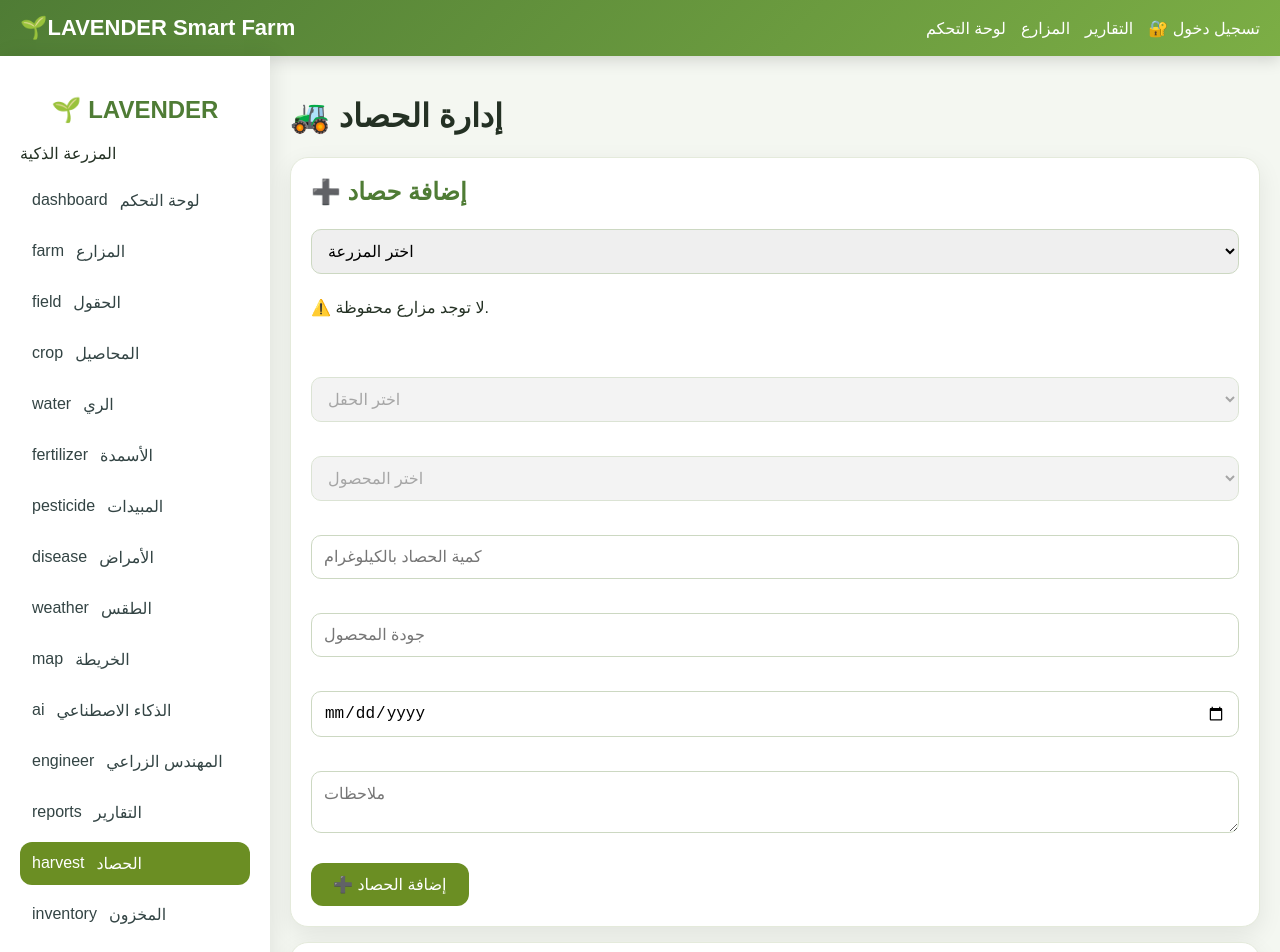
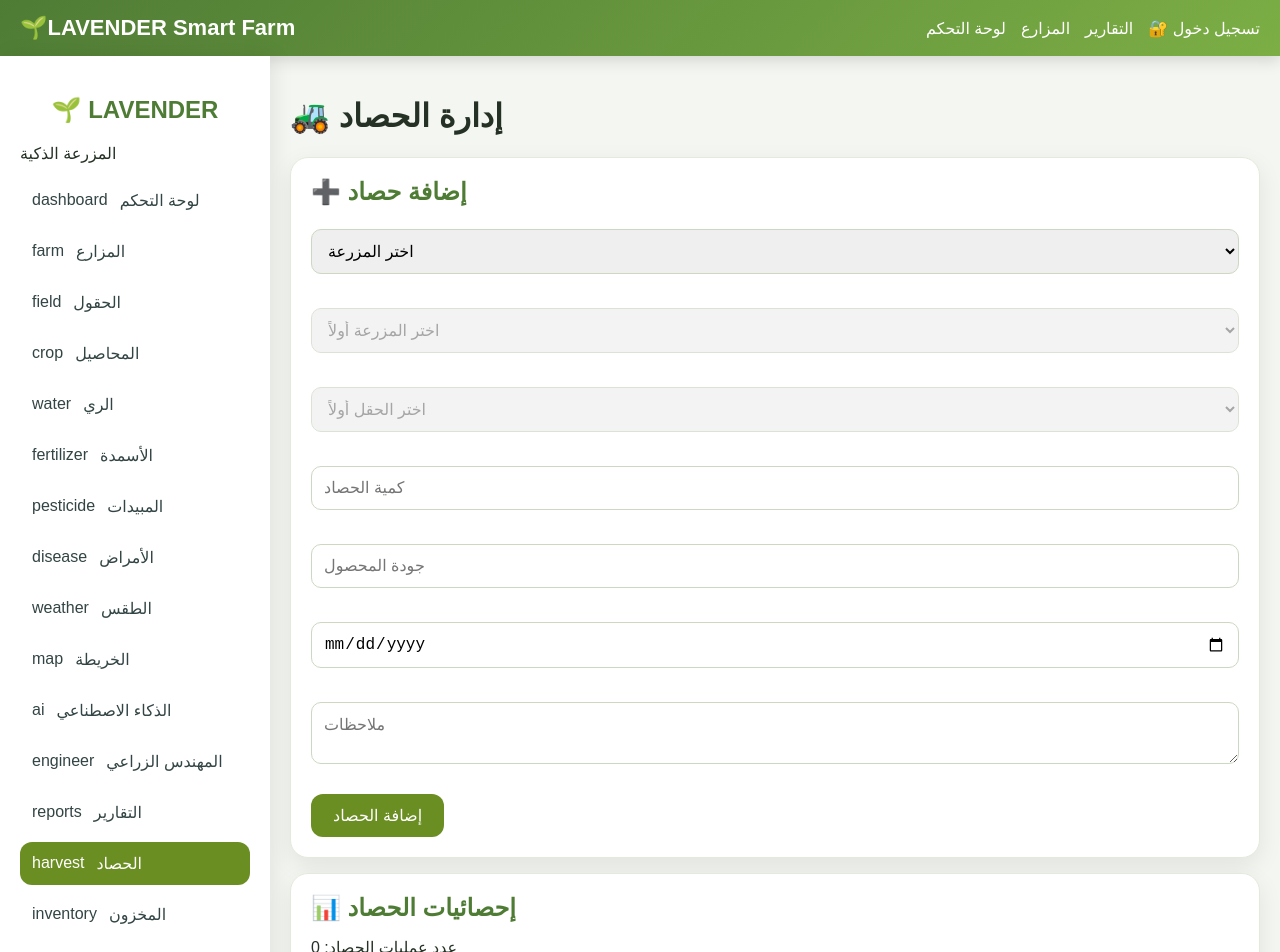
Before and after one commit to hasan776643tt-ops/LAVENDER, a React (Vite) app: page /harvest in a window 1280 px wide. Shown: the top 952 px of the page. Built offline with nearby package versions, Linux system fonts and the light colour scheme.

Commit message:
Update Harvest.jsx

```diff
--- a/src/pages/Harvest.jsx
+++ b/src/pages/Harvest.jsx
@@ -43,7 +43,7 @@ export default function Harvest() {
     useState(null);
 
   const [error, setError] =
-    useState(null);
+    useState("");
 
   const [saving, setSaving] =
     useState(false);
@@ -59,15 +59,22 @@ export default function Harvest() {
       [key]: value,
     }));
 
-    setError(null);
+    setError("");
   };
 
 
-  // =========================
-  // Fields belonging to farm
-  // =========================
+  const availableFarms =
+    useMemo(() => {
 
-  const farmFields = useMemo(() => {
+      return Array.isArray(farms)
+        ? farms
+        : [];
+
+    }, [farms]);
+
+
+  const farmFields =
+    useMemo(() => {
 
       if (!form.farmId) {
         return [];
@@ -75,7 +82,12 @@ export default function Harvest() {
 
       return fields.filter(
         (field) =>
-        String(field.farmId) ===
+          String(
+            field?.farmId ??
+            field?.farm_id ??
+            field?.farm?.id ??
+            ""
+          ) ===
           String(form.farmId)
       );
 
@@ -85,11 +97,8 @@ export default function Harvest() {
     ]);
 
 
-  // =========================
-  // Crops belonging to field
-  // =========================
-
-  const fieldCrops = useMemo(() => {
+  const fieldCrops =
+    useMemo(() => {
 
       if (!form.fieldId) {
         return [];
@@ -97,7 +106,12 @@ export default function Harvest() {
 
       return crops.filter(
         (crop) =>
-        String(crop.fieldId) ===
+          String(
+            crop?.fieldId ??
+            crop?.field_id ??
+            crop?.field?.id ??
+            ""
+          ) ===
           String(form.fieldId)
       );
 
@@ -107,11 +121,8 @@ export default function Harvest() {
     ]);
 
 
-  // =========================
-  // Total Harvest
-  // =========================
-
-  const totalHarvest = useMemo(() => {
+  const totalHarvest =
+    useMemo(() => {
 
       return harvests.reduce(
         (sum, item) =>
@@ -122,18 +133,51 @@ export default function Harvest() {
         0
       );
 
-  }, [
-    harvests,
-  ]);
+    }, [harvests]);
 
 
-  // =========================
-  // Save
-  // =========================
+  const getFarmName = (farmId) => {
+
+    const farm =
+      availableFarms.find(
+        (item) =>
+          String(item?.id) ===
+          String(farmId)
+      );
+
+    return farm?.name || "مزرعة غير معروفة";
+  };
+
+
+  const getFieldName = (fieldId) => {
+
+    const field =
+      fields.find(
+        (item) =>
+          String(item?.id) ===
+          String(fieldId)
+      );
+
+    return field?.name || "حقل غير معروف";
+  };
+
+
+  const getCropName = (cropId) => {
+
+    const crop =
+      crops.find(
+        (item) =>
+          String(item?.id) ===
+          String(cropId)
+      );
+
+    return crop?.name || "محصول غير معروف";
+  };
+
 
   const save = async () => {
 
-    setError(null);
+    setError("");
 
 
     if (!form.farmId) {
@@ -182,16 +226,11 @@ export default function Harvest() {
     if (!harvestActions) {
 
       setError(
-        "تعذر الوصول إلى نظام الحصاد."
+        "إدارة الحصاد غير متاحة."
       );
 
       return;
     }
-
-
-    try {
-
-      setSaving(true);
 
 
     const data = {
@@ -209,15 +248,24 @@ export default function Harvest() {
         Number(form.quantity),
 
       quality:
-          form.quality.trim(),
+        String(
+          form.quality || ""
+        ).trim(),
 
       harvestDate:
         form.harvestDate,
 
       notes:
-          form.notes.trim(),
+        String(
+          form.notes || ""
+        ).trim(),
 
     };
+
+
+    try {
+
+      setSaving(true);
 
 
       if (editId) {
@@ -242,6 +290,7 @@ export default function Harvest() {
 
       setEditId(null);
 
+      setError("");
 
     } catch (err) {
 
@@ -250,12 +299,10 @@ export default function Harvest() {
         err
       );
 
-
       setError(
         err?.message ||
-        "تعذر حفظ بيانات الحصاد."
+        "تعذر حفظ عملية الحصاد."
       );
-
 
     } finally {
 
@@ -266,59 +313,78 @@ export default function Harvest() {
   };
 
 
-  // =========================
-  // Edit
-  // =========================
-
   const edit = (item) => {
-
-    setError(null);
-
 
     setForm({
 
       farmId:
-        item?.farmId ?? "",
+        item?.farmId ??
+        item?.farm_id ??
+        "",
 
       fieldId:
-        item?.fieldId ?? "",
+        item?.fieldId ??
+        item?.field_id ??
+        "",
 
       cropId:
-        item?.cropId ?? "",
+        item?.cropId ??
+        item?.crop_id ??
+        "",
 
       quantity:
-        item?.quantity ?? "",
+        item?.quantity ??
+        "",
 
       quality:
-        item?.quality ?? "",
+        item?.quality ??
+        "",
 
       harvestDate:
-        item?.harvestDate ?? "",
+        item?.harvestDate ??
+        item?.harvest_date ??
+        "",
 
       notes:
-        item?.notes ?? "",
+        item?.notes ??
+        "",
 
     });
 
+    setEditId(
+      item?.id ?? null
+    );
 
-    setEditId(
-      item.id
-    );
+    setError("");
 
   };
 
 
-  // =========================
-  // Delete
-  // =========================
+  const remove = async (id) => {
 
-  const remove = async (id) => {
+    if (!id) {
+      return;
+    }
+
+
+    const confirmed =
+      window.confirm(
+        "هل تريد حذف عملية الحصاد؟"
+      );
+
+
+    if (!confirmed) {
+      return;
+    }
+
 
     try {
 
-      setError(null);
+      setError("");
 
-      await harvestActions.delete(id);
+      await harvestActions.delete(
+        id
+      );
 
     } catch (err) {
 
@@ -337,9 +403,18 @@ export default function Harvest() {
   };
 
 
-  // =========================
-  // UI
-  // =========================
+  const cancelEdit = () => {
+
+    setForm({
+      ...initialForm,
+    });
+
+    setEditId(null);
+
+    setError("");
+
+  };
+
 
   return (
 
@@ -362,9 +437,11 @@ export default function Harvest() {
 
           <div
             style={{
-              marginBottom: "1rem",
-              padding: "0.75rem",
-              borderRadius: "8px",
+              padding: "10px",
+              marginBottom: "15px",
+              borderRadius: "6px",
+              background: "#ffe5e5",
+              color: "#b00020",
             }}
           >
 
@@ -375,14 +452,8 @@ export default function Harvest() {
         )}
 
 
-        {/* =========================
-            Farm
-        ========================= */}
-
         <select
-
           value={form.farmId}
-
           onChange={(e) => {
 
             const farmId =
@@ -400,10 +471,9 @@ export default function Harvest() {
 
             }));
 
-            setError(null);
+            setError("");
 
           }}
-
         >
 
           <option value="">
@@ -411,7 +481,7 @@ export default function Harvest() {
           </option>
 
 
-          {farms.map(
+          {availableFarms.map(
             (farm) => (
 
               <option
@@ -429,27 +499,12 @@ export default function Harvest() {
         </select>
 
 
-        {farms.length === 0 && (
-
-          <p>
-            ⚠️ لا توجد مزارع محفوظة.
-          </p>
-
-        )}
-
-
         <br />
         <br />
 
 
-        {/* =========================
-            Field
-        ========================= */}
-
         <select
-
           value={form.fieldId}
-
           onChange={(e) => {
 
             const fieldId =
@@ -465,18 +520,23 @@ export default function Harvest() {
 
             }));
 
-            setError(null);
+            setError("");
 
           }}
-
           disabled={
-            !form.farmId
+            !form.farmId ||
+            farmFields.length === 0
           }
-
         >
 
           <option value="">
-            اختر الحقل
+            {
+              !form.farmId
+                ? "اختر المزرعة أولاً"
+                : farmFields.length === 0
+                  ? "لا توجد حقول لهذه المزرعة"
+                  : "اختر الحقل"
+            }
           </option>
 
 
@@ -498,43 +558,32 @@ export default function Harvest() {
         </select>
 
 
-        {form.farmId &&
-          farmFields.length === 0 && (
-
-            <p>
-              ⚠️ لا توجد حقول مرتبطة بهذه المزرعة.
-            </p>
-
-          )}
-
-
         <br />
         <br />
 
 
-        {/* =========================
-            Crop
-        ========================= */}
-
         <select
-
           value={form.cropId}
-
           onChange={(e) =>
             updateForm(
               "cropId",
               e.target.value
             )
           }
-
           disabled={
-            !form.fieldId
+            !form.fieldId ||
+            fieldCrops.length === 0
           }
-
         >
 
           <option value="">
-            اختر المحصول
+            {
+              !form.fieldId
+                ? "اختر الحقل أولاً"
+                : fieldCrops.length === 0
+                  ? "لا توجد محاصيل لهذا الحقل"
+                  : "اختر المحصول"
+            }
           </option>
 
 
@@ -556,43 +605,22 @@ export default function Harvest() {
         </select>
 
 
-        {form.fieldId &&
-          fieldCrops.length === 0 && (
-
-            <p>
-              ⚠️ لا توجد محاصيل مرتبطة بهذا الحقل.
-            </p>
-
-          )}
-
-
         <br />
         <br />
 
 
-        {/* =========================
-            Quantity
-        ========================= */}
-
         <input
-
           type="number"
-
           min="0"
-
-          placeholder="كمية الحصاد بالكيلوغرام"
-
-          value={
-            form.quantity
-          }
-
+          step="0.01"
+          placeholder="كمية الحصاد"
+          value={form.quantity}
           onChange={(e) =>
             updateForm(
               "quantity",
               e.target.value
             )
           }
-
         />
 
 
@@ -600,27 +628,16 @@ export default function Harvest() {
         <br />
 
 
-        {/* =========================
-            Quality
-        ========================= */}
-
         <input
-
           type="text"
-
           placeholder="جودة المحصول"
-
-          value={
-            form.quality
-          }
-
+          value={form.quality}
           onChange={(e) =>
             updateForm(
               "quality",
               e.target.value
             )
           }
-
         />
 
 
@@ -628,25 +645,15 @@ export default function Harvest() {
         <br />
 
 
-        {/* =========================
-            Date
-        ========================= */}
-
         <input
-
           type="date"
-
-          value={
-            form.harvestDate
-          }
-
+          value={form.harvestDate}
           onChange={(e) =>
             updateForm(
               "harvestDate",
               e.target.value
             )
           }
-
         />
 
 
@@ -654,25 +661,15 @@ export default function Harvest() {
         <br />
 
 
-        {/* =========================
-            Notes
-        ========================= */}
-
         <textarea
-
           placeholder="ملاحظات"
-
-          value={
-            form.notes
-          }
-
+          value={form.notes}
           onChange={(e) =>
             updateForm(
               "notes",
               e.target.value
             )
           }
-
         />
 
 
@@ -686,14 +683,10 @@ export default function Harvest() {
         >
 
           {saving
-
-            ? "⏳ جاري الحفظ..."
-
+            ? "جاري الحفظ..."
             : editId
-              ? "💾 حفظ التعديل"
-              : "➕ إضافة الحصاد"
-
-          }
+              ? "حفظ التعديل"
+              : "إضافة الحصاد"}
 
         </Button>
 
@@ -701,19 +694,7 @@ export default function Harvest() {
         {editId && (
 
           <Button
-
-            onClick={() => {
-
-              setForm({
-                ...initialForm,
-              });
-
-              setEditId(null);
-
-              setError(null);
-
-            }}
-
+            onClick={cancelEdit}
           >
 
             إلغاء التعديل
@@ -724,10 +705,6 @@ export default function Harvest() {
 
       </Card>
 
-
-      {/* =========================
-          Statistics
-      ========================= */}
 
       <Card
         title="📊 إحصائيات الحصاد"
@@ -751,24 +728,19 @@ export default function Harvest() {
       </Card>
 
 
-      {/* =========================
-          Harvest List
-      ========================= */}
-
       <Card
         title="📋 سجل الحصاد"
       >
 
-        {harvests.length === 0 && (
+        {harvests.length === 0 ? (
 
           <p>
-            لا توجد عمليات حصاد محفوظة حتى الآن.
+            لا توجد عمليات حصاد مسجلة حتى الآن.
           </p>
 
-        )}
+        ) : (
 
-
-        {harvests.map(
+          harvests.map(
             (item) => (
 
               <Card
@@ -777,16 +749,46 @@ export default function Harvest() {
               >
 
                 <p>
-                🚜 الكمية:
+                  🚜 المزرعة:
                   {" "}
-                {item.quantity ?? 0}
+                  {getFarmName(
+                    item.farmId ??
+                    item.farm_id
+                  )}
+                </p>
+
+
+                <p>
+                  🏞️ الحقل:
+                  {" "}
+                  {getFieldName(
+                    item.fieldId ??
+                    item.field_id
+                  )}
+                </p>
+
+
+                <p>
+                  🌾 المحصول:
+                  {" "}
+                  {getCropName(
+                    item.cropId ??
+                    item.crop_id
+                  )}
+                </p>
+
+
+                <p>
+                  📦 الكمية:
+                  {" "}
+                  {item.quantity || 0}
                   {" "}
                   كغ
                 </p>
 
 
                 <p>
-                🌾 الجودة:
+                  ⭐ الجودة:
                   {" "}
                   {item.quality || "--"}
                 </p>
@@ -795,7 +797,9 @@ export default function Harvest() {
                 <p>
                   📅 التاريخ:
                   {" "}
-                {item.harvestDate || "--"}
+                  {item.harvestDate ??
+                    item.harvest_date ??
+                    "--"}
                 </p>
 
 
@@ -811,9 +815,7 @@ export default function Harvest() {
                     edit(item)
                   }
                 >
-
-                تعديل
-
+                  ✏️ تعديل
                 </Button>
 
 
@@ -822,14 +824,14 @@ export default function Harvest() {
                     remove(item.id)
                   }
                 >
-
-                حذف
-
+                  🗑️ حذف
                 </Button>
 
               </Card>
 
             )
+          )
+
         )}
 
       </Card>
```
Lines whose indentation alone changed are shown as unchanged.
